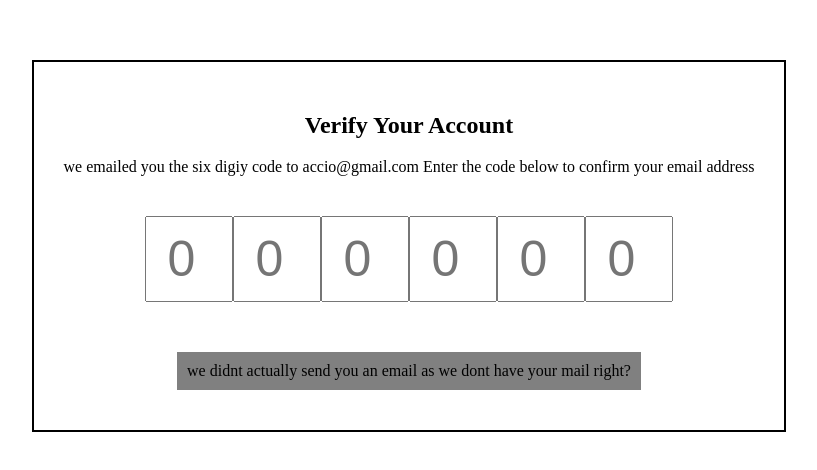
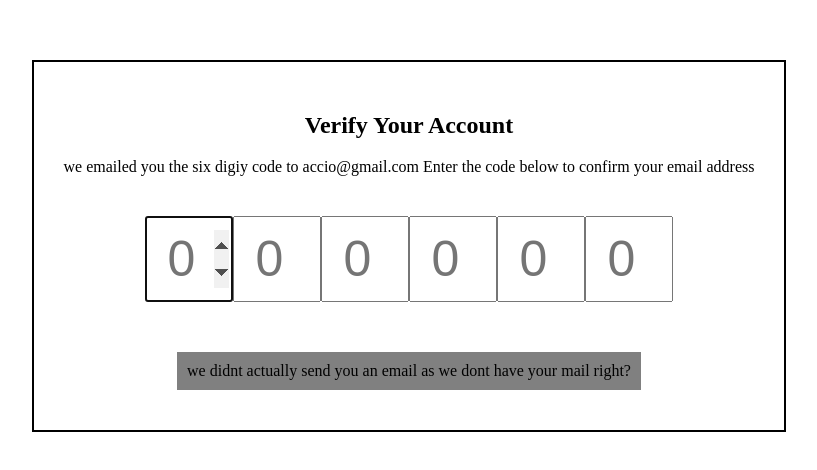
Before and after one commit to acciojob/OTP-rhk998, a website: page main.html in a window 1280 px wide. Shown: the part 162-632 px from the top of the page, without its empty margins (231-1048 px from the left). Drawn offline with Linux system fonts and the light colour scheme.

Commit message:
created a submission

```diff
--- a/main.html
+++ b/main.html
@@ -13,7 +13,7 @@
 		we emailed you the six digiy code to accio@gmail.com Enter the code below to confirm your email address
 	</p>
 	<div class="code-container">
-		<input type="number" class="code" id="code-1" min="0" max="9" placeholder="0" required>
+		<input type="number" class="code" id="code-1" min="0" max="9" placeholder="0" required autofocus>
 		<input type="number" class="code" id="code-2" min="0" max="9" placeholder="0" required>
 		<input type="number" class="code" id="code-3" min="0" max="9" placeholder="0" required>
 		<input type="number" class="code" id="code-4" min="0" max="9" placeholder="0" required>
```
